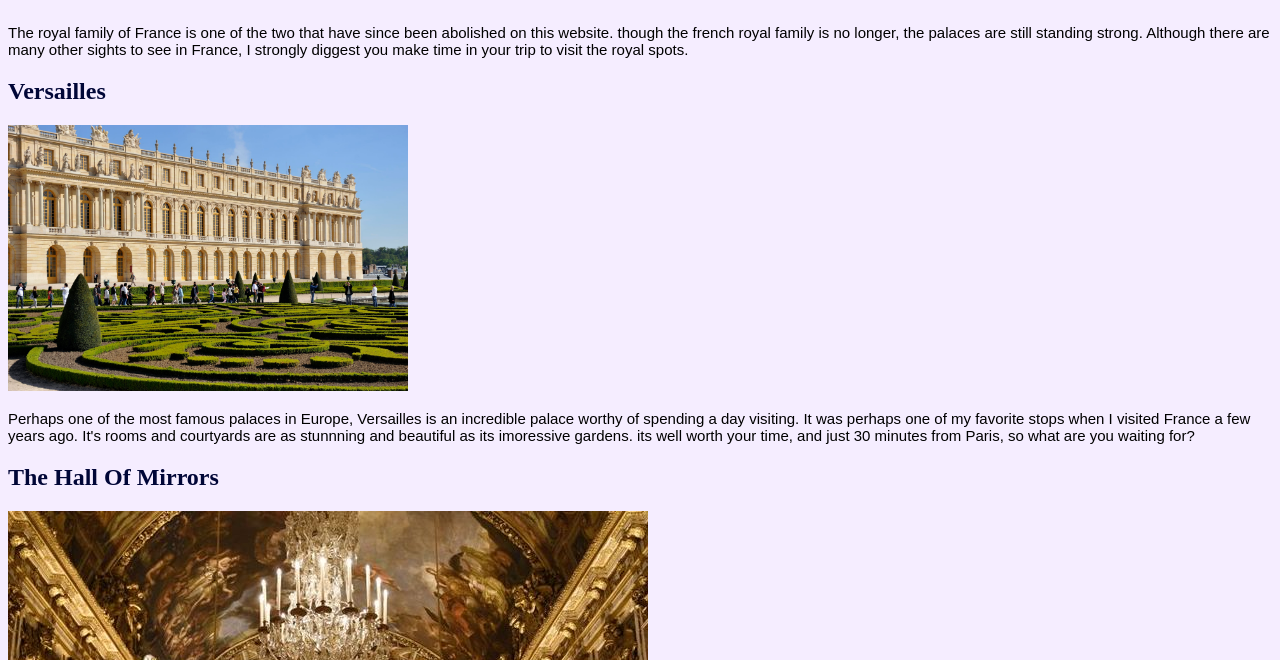
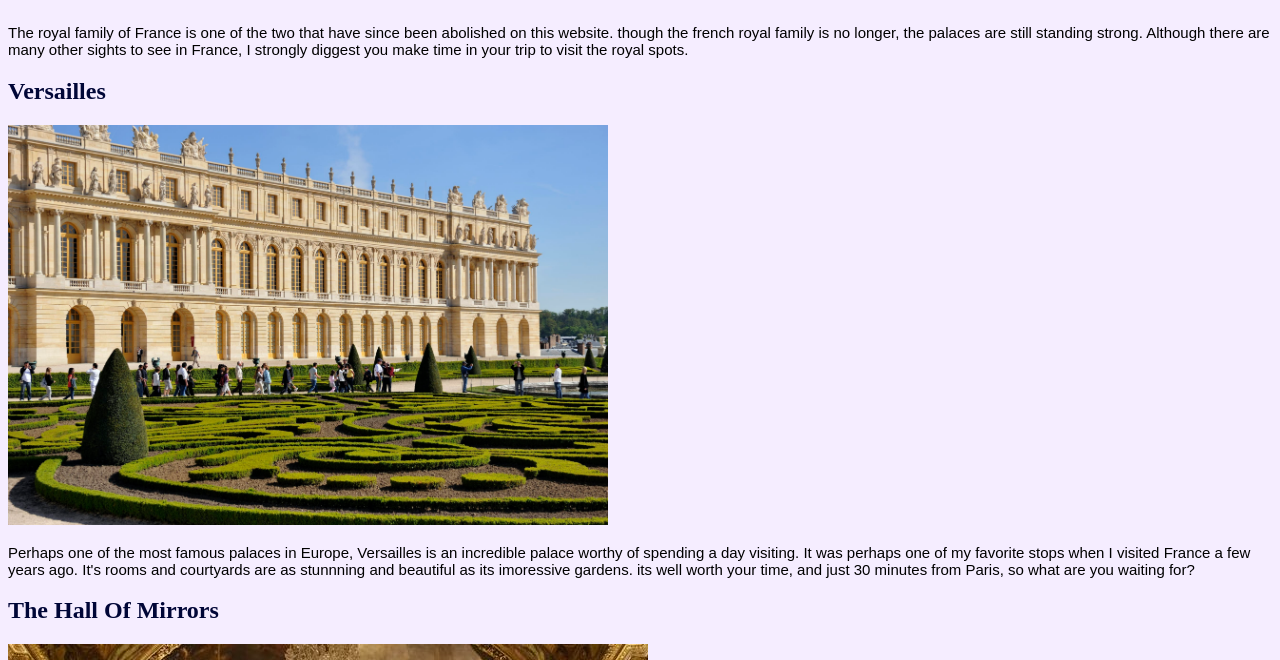
Before and after one commit to evelinalyn/evelinalyn.github.io, a plain HTML site: page French.html in a window 1280 px wide. Shown: the part 140-800 px from the top of the page. Drawn offline with Linux system fonts and the light colour scheme.

Commit message:
Update French.html

```diff
--- a/French.html
+++ b/French.html
@@ -10,7 +10,7 @@
 		<p> The royal family of France is one of the two that have since been abolished on this website. though the french royal family is no longer, the palaces are still standing strong. Although there are many other sights to see in France, I strongly diggest you make time in your trip to visit the royal spots. </p>
 
 		 <h2>Versailles</h2>
-		 <img src="cb0407dd213557171493de57cb2f7c80-chateau-de-versailles.jpg" alt="palace,france" width="400px" height="auto" />
+		 <img src="cb0407dd213557171493de57cb2f7c80-chateau-de-versailles.jpg" alt="palace,france" width="600px" height="auto" />
 
 
 		 <p>Perhaps one of the most famous palaces in Europe, Versailles is an incredible palace worthy of spending a day visiting. It was perhaps one of my favorite stops when I visited France a few years ago. It's rooms and courtyards are as stunnning and beautiful as its imoressive gardens. its well worth your time, and just 30 minutes from Paris, so what are you waiting for?</p>
```
